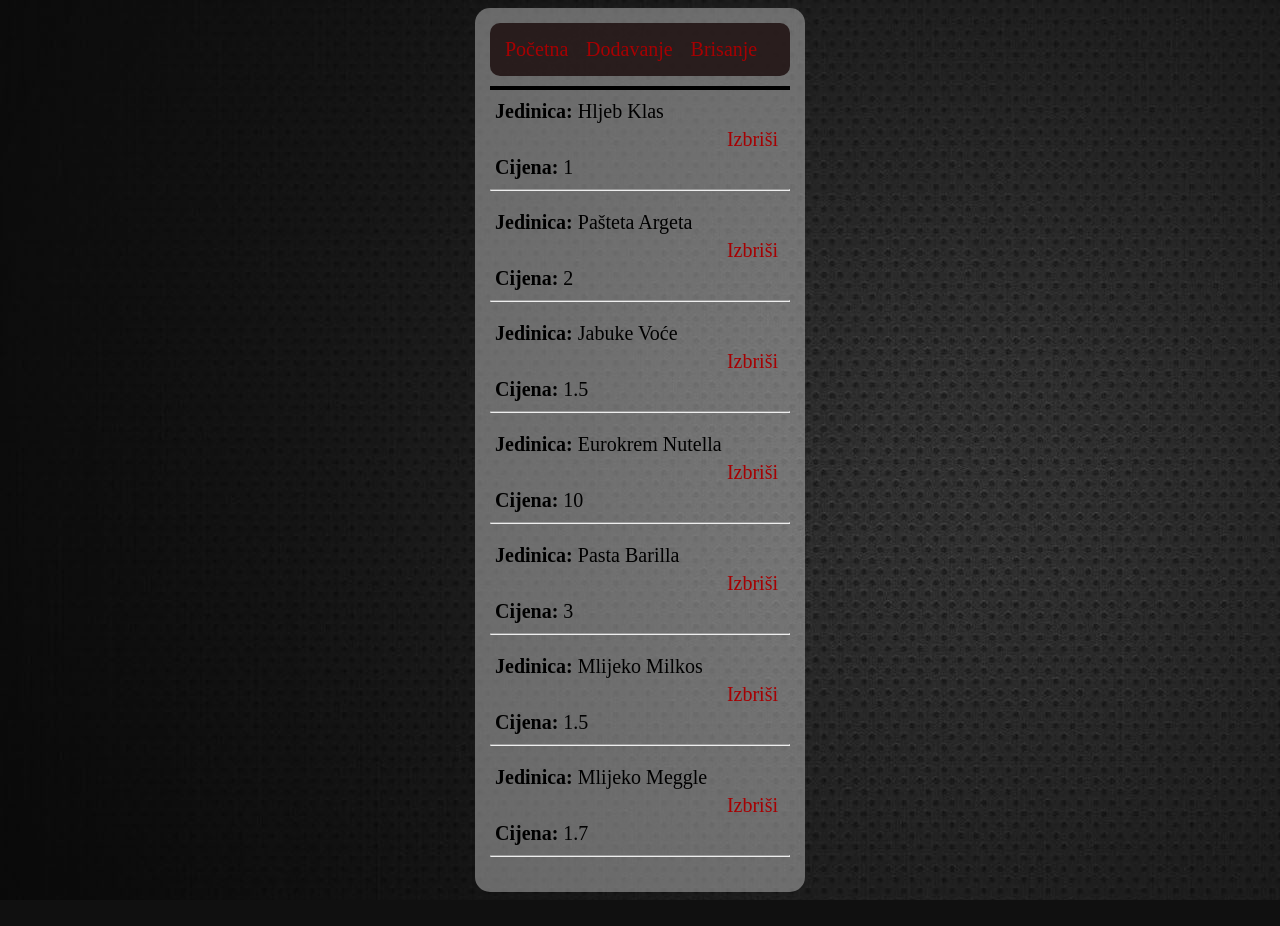
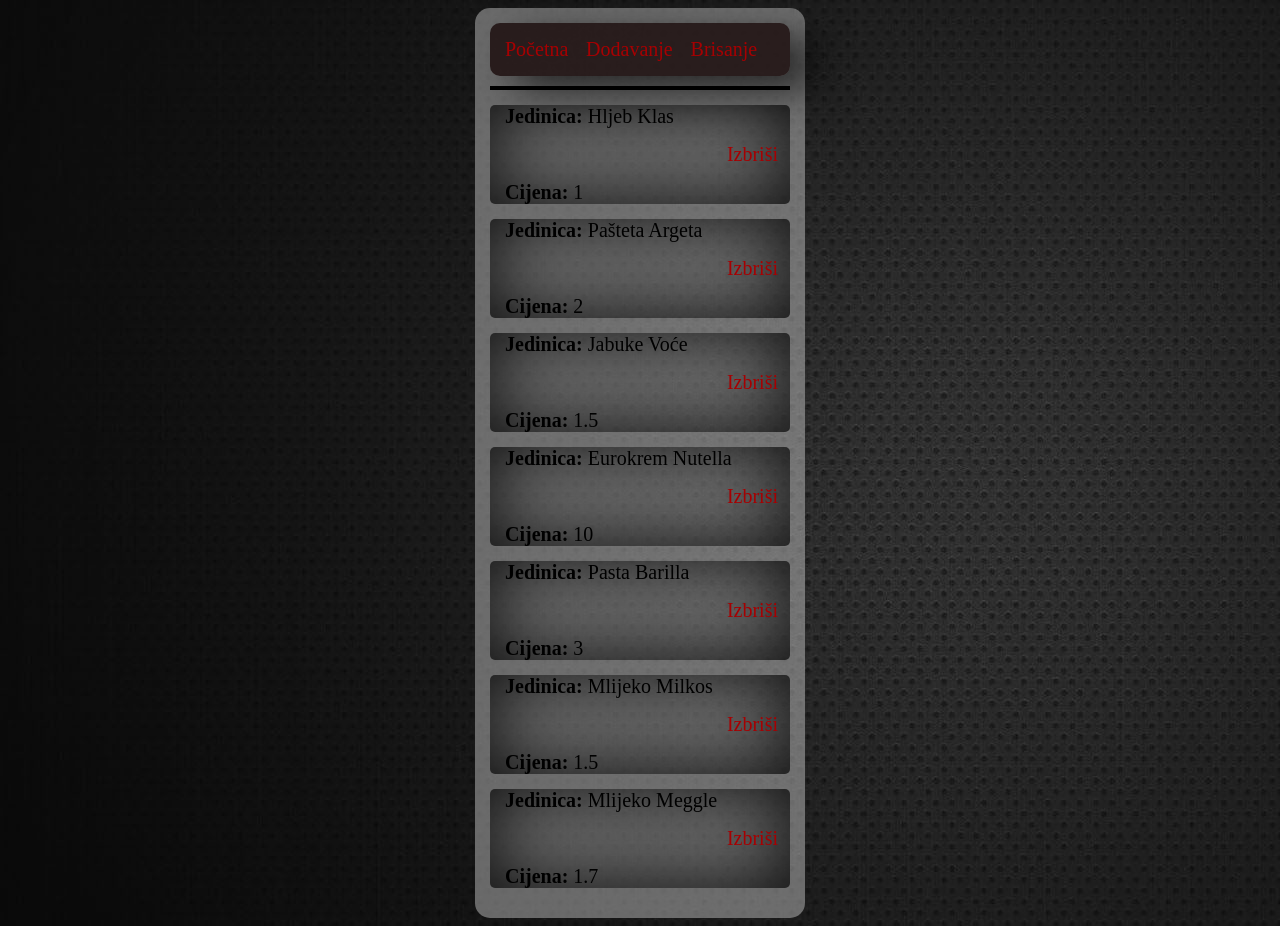
Before and after one commit to EDafk/groceriesStore, a PHP site: page /remove.php in a window 1280 px wide. Before the commit the page ends 900 px from the top, so only its background shows below. Run offline with PHP 8.4, Linux system fonts and the light colour scheme; data comes from the database, SQL or seed files in the repository.

Commit message:
css corrections

```diff
--- a/css/style.css
+++ b/css/style.css
@@ -37,6 +37,7 @@ a:active {
     display: flex;
     flex-direction: row;
     justify-content: center;
+    box-shadow: 24px 14px 41px -2px rgba(0,0,0,0.73);
     background-color: rgba(24, 9, 9, 0.8);
     padding: 15px;
     border-radius: 10px;
@@ -60,6 +61,10 @@ a:active {
     margin-top: 5px;
     margin-bottom: 0px;
     border-color: black;
+    border-radius: 5px;
+    box-shadow: -2px -2px 78px 0px rgba(0,0,0,0.91) inset;
+
+
 }
 
 #pretraga {
@@ -84,5 +89,5 @@ table {
 }
 
 .item {
-    margin: 5px;
+    margin: 15px;
 }
--- a/remove.php
+++ b/remove.php
@@ -32,7 +32,7 @@
 <div class="result">
 				<p class="item"><b>Jedinica: </b> <?php echo $row['Jedinica'] . " " . $row['Vrsta']; ?></p>
 				<a href="inc/removeEntry.php?id=<?php echo $row['id'] ?>" id="link"> Izbriši </a>
-				<p class="item"><b>Cijena: </b> <?php echo $row['Cijena']; ?> <br><hr></p>
+				<p class="item"><b>Cijena: </b> <?php echo $row['Cijena']; ?> <br></p>
 			</div>
 
 				<?php
```
